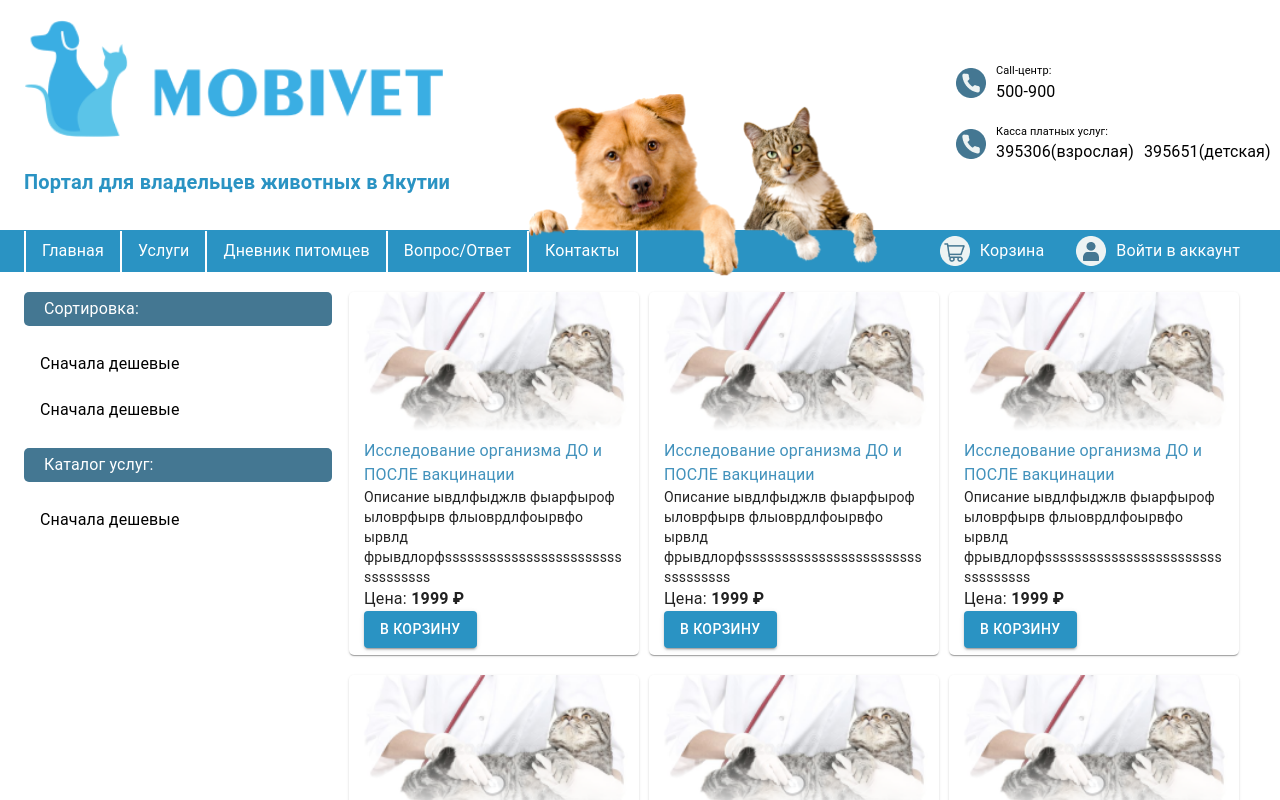
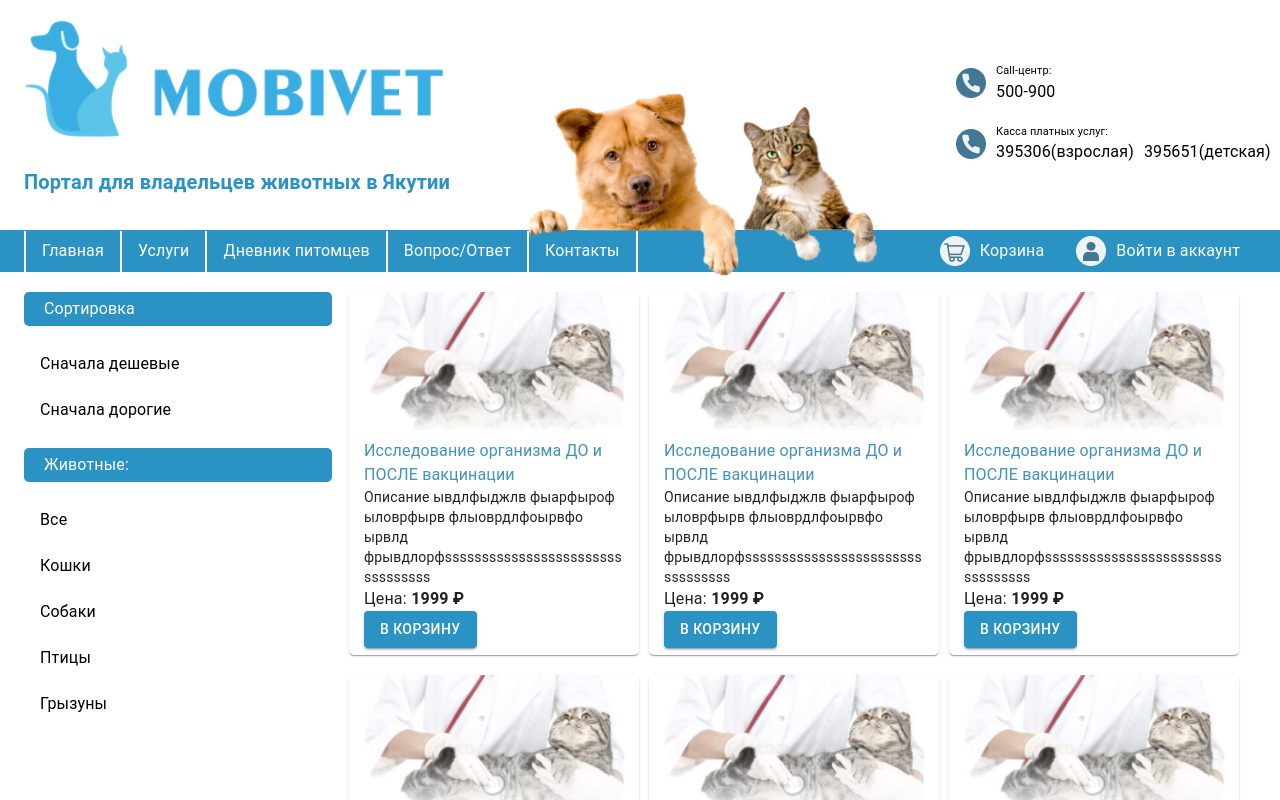
Before and after one commit to mrmainly/mobivet, a React (Create React App) app: page /service-page in a window 1280 px wide. Shown: the top 800 px of the page. Built offline with nearby package versions, Linux system fonts and the light colour scheme.

Commit message:
add sideBar

```diff
--- a/src/components/Layout/SideBar.js
+++ b/src/components/Layout/SideBar.js
@@ -5,7 +5,7 @@ import { Box, MenuItem, Typography } from '@material-ui/core'
 
 const useStyles = makeStyles(() => ({
     menuTitle: {
-        backgroundColor: 'rgba(68, 119, 146, 1)',
+        backgroundColor: 'rgba(42, 147, 195, 1)',
         color: '#fff',
         padding: '5px 10px 5px 20px',
         borderRadius: 5,
@@ -21,31 +21,63 @@ const useStyles = makeStyles(() => ({
 
 const SideBar = () => {
     const classes = useStyles()
+    const sideBarData = [
+        {
+            title: 'Сортировка',
+            items: [
+                {
+                    label: 'Сначала дешевые',
+                    change: ''
+                },
+                {
+                    label: 'Сначала дорогие',
+                    change: ''
+                }
+            ]
+        },
+        {
+            title: 'Животные:',
+            items: [
+                {
+                    label: 'Все',
+                    change: ''
+                },
+                {
+                    label: 'Кошки',
+                    change: ''
+                },
+                {
+                    label: 'Собаки',
+                    change: ''
+                },
+                {
+                    label: 'Птицы',
+                    change: ''
+                },
+                {
+                    label: 'Грызуны',
+                    change: ''
+                },
+
+            ]
+        }
+    ]
     return (
         <Box>
-            <Box>
-                <Box className={classes.menuTitle}>
-                    <Typography variant="body1">Сортировка:</Typography>
+            {sideBarData.map((item, index) => (
+                <Box key={index}>
+                    <Box className={classes.menuTitle}>
+                        <Typography variant="body1">{item.title}</Typography>
+                    </Box>
+                    <Box className={classes.menuItemBox}>
+                        {item.items.map((elem, index) => (
+                            <MenuItem className={classes.menuItemText} key={index}>
+                                <Typography variant="body1" >{elem.label}</Typography>
+                            </MenuItem>
+                        ))}
+                    </Box>
                 </Box>
-                <Box className={classes.menuItemBox}>
-                    <MenuItem className={classes.menuItemText}>
-                        <Typography variant="body1" >Сначала дешевые</Typography>
-                    </MenuItem>
-                    <MenuItem className={classes.menuItemText}>
-                        <Typography variant="body1">Сначала дешевые</Typography>
-                    </MenuItem>
-                </Box>
-            </Box>
-            <Box>
-                <Box className={classes.menuTitle}>
-                    <Typography variant="body1">Каталог услуг:</Typography>
-                </Box>
-                <Box className={classes.menuItemBox}>
-                    <MenuItem className={classes.menuItemText}>
-                        <Typography variant="body1" >Сначала дешевые</Typography>
-                    </MenuItem>
-                </Box>
-            </Box>
+            ))}
         </Box>
     )
 }
```
